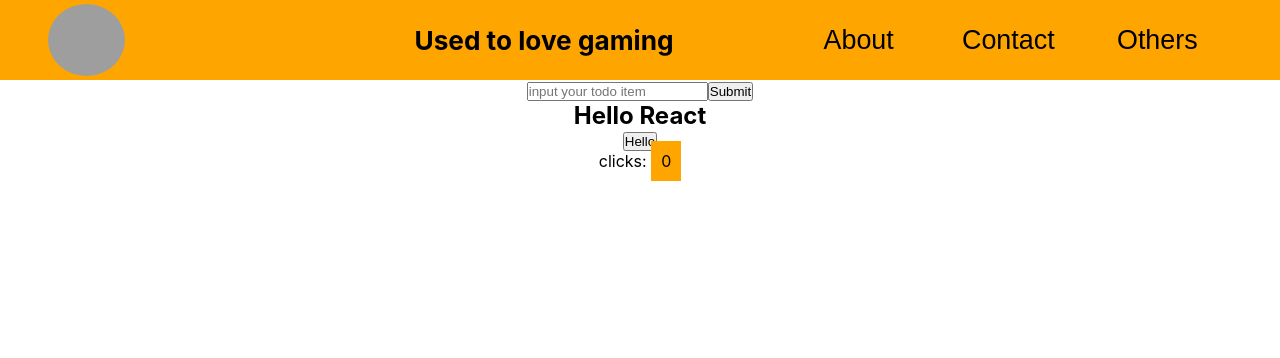
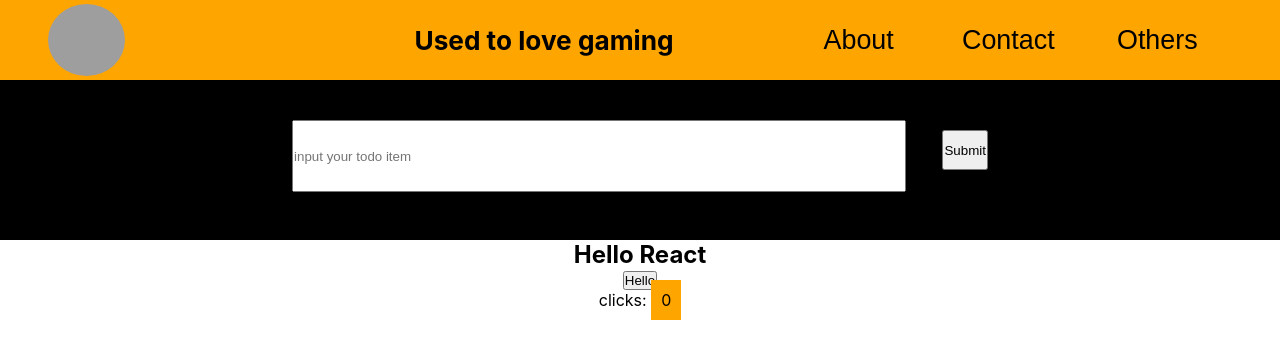
Before and after one commit to gareth-robinson865/myfirstreactapp, a React (Create React App) app: page / in a window 1280 px wide. Shown: the top 358 px of the page. Built offline with nearby package versions, Linux system fonts and the light colour scheme; grey boxes are pictures that could not be loaded.

Commit message:
style of the input changed and lined up

```diff
--- a/src/todoinput.css
+++ b/src/todoinput.css
@@ -0,0 +1,35 @@
+* {
+    margin: 0;
+    padding: 0;
+    box-sizing: border-box;
+}
+
+#toDoInput {
+    display: flex;
+    justify-content: center;
+    align-items: center;
+    flex-direction: column;
+    width: 100vw;
+    height: 20vh;
+    background: black;
+}
+
+#inputForm {
+    display: flex;
+    justify-content: space-evenly;
+    width: 60%;
+    height: 50%;
+
+}
+
+.input {
+    display: flex;
+    width: 80%;
+    height: 90%;
+}
+
+.submit {
+    position: relative;
+    top: 10px;
+    height: 50%;
+}
--- a/src/todoinput.js
+++ b/src/todoinput.js
@@ -8,7 +8,7 @@ function InputToDo() {
         <div id="toDoInput">
             <form id="inputForm">
                 <input type="text" class="input" placeholder="input your todo item"></input>
-                <input type="submit"></input>
+                <input type="submit" class="submit"></input>
             </form>
         </div>
     );
```
